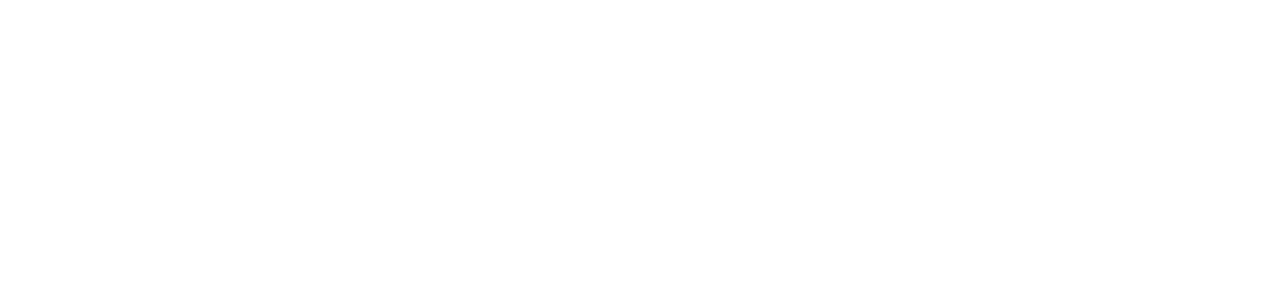
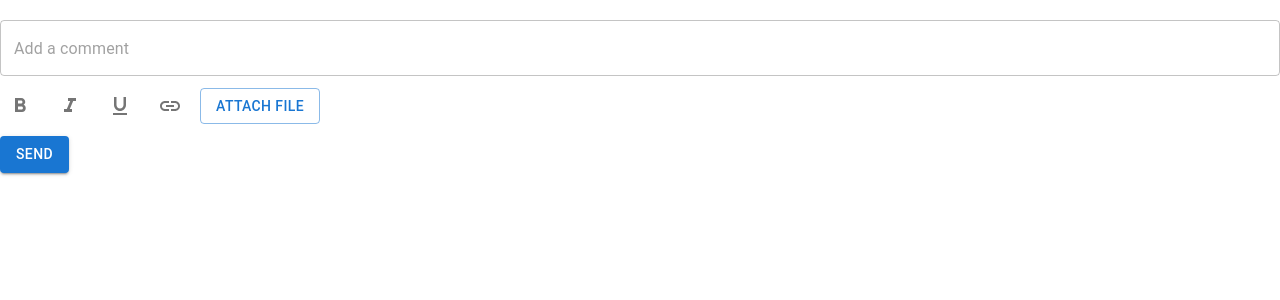
Before and after one commit to Rugved1998/DynamicComment, a React (Create React App) app: page / in a window 1280 px wide. Shown: the top 300 px of the page. Built offline with nearby package versions, Linux system fonts and the light colour scheme.

Commit message:
Implementing Comment Input Component

```diff
--- a/package.json
+++ b/package.json
@@ -3,6 +3,8 @@
   "version": "0.1.0",
   "private": true,
   "dependencies": {
+    "@emotion/react": "^11.13.3",
+    "@emotion/styled": "^11.13.0",
     "@mui/icons-material": "^5.16.7",
     "@mui/material": "^5.16.7",
     "@testing-library/jest-dom": "^5.17.0",
--- a/src/App.css
+++ b/src/App.css
@@ -37,3 +37,12 @@
     transform: rotate(360deg);
   }
 } */
+
+.App{
+  display: 'flex';
+  flex-direction: 'column';
+    align-items: 'center';
+    padding: '20px';
+    background-color: '#f9f9f9';
+    min-height: '100vh';
+}
--- a/src/App.tsx
+++ b/src/App.tsx
@@ -1,6 +1,7 @@
 import React from 'react';
 // import logo from './logo.svg';
 import './App.css';
+import CommentInput from './components/CommentInput';
 
 function App() {
   return (
@@ -22,7 +23,8 @@
     //     </a>
     //   </header>
     // </div>
-    <div>
+    <div className="App">
+      <CommentInput/>
 
     </div>
   );
--- /dev/null
+++ b/src/components/CommentInput.tsx
@@ -0,0 +1,40 @@
+
+// import React from 'react';
+import { TextField, Button, IconButton } from '@mui/material';
+import FormatBoldIcon from '@mui/icons-material/FormatBold';
+import FormatItalicIcon from '@mui/icons-material/FormatItalic';
+import FormatUnderlinedIcon from '@mui/icons-material/FormatUnderlined';
+import LinkIcon from '@mui/icons-material/Link';
+
+const CommentInput: React.FC = () => {
+  return (
+    <div style={{ margin: '20px 0' }}>
+       <TextField
+        placeholder="Add a comment"
+        fullWidth
+        multiline
+        maxRows={4}
+        variant="outlined"
+        style={{ marginBottom: '10px' }}
+      />
+
+      <div style={{ display: 'flex', alignItems: 'center', gap: '10px' }}>
+        <IconButton><FormatBoldIcon /></IconButton>
+        <IconButton><FormatItalicIcon /></IconButton>
+        <IconButton><FormatUnderlinedIcon /></IconButton>
+        <IconButton><LinkIcon /></IconButton>
+        <input type="file" style={{ display: 'none' }} id="fileInput" />
+        <label htmlFor="fileInput">
+          <Button variant="outlined" component="span">Attach File</Button>
+        </label>
+      </div>
+
+      <Button variant="contained" style={{ marginTop: '10px' }}>
+        Send
+      </Button>
+
+    </div>
+  );
+};
+
+export default CommentInput;
```
Also changed, not shown: 1 other file (tests, documents, lock files or other folders).
